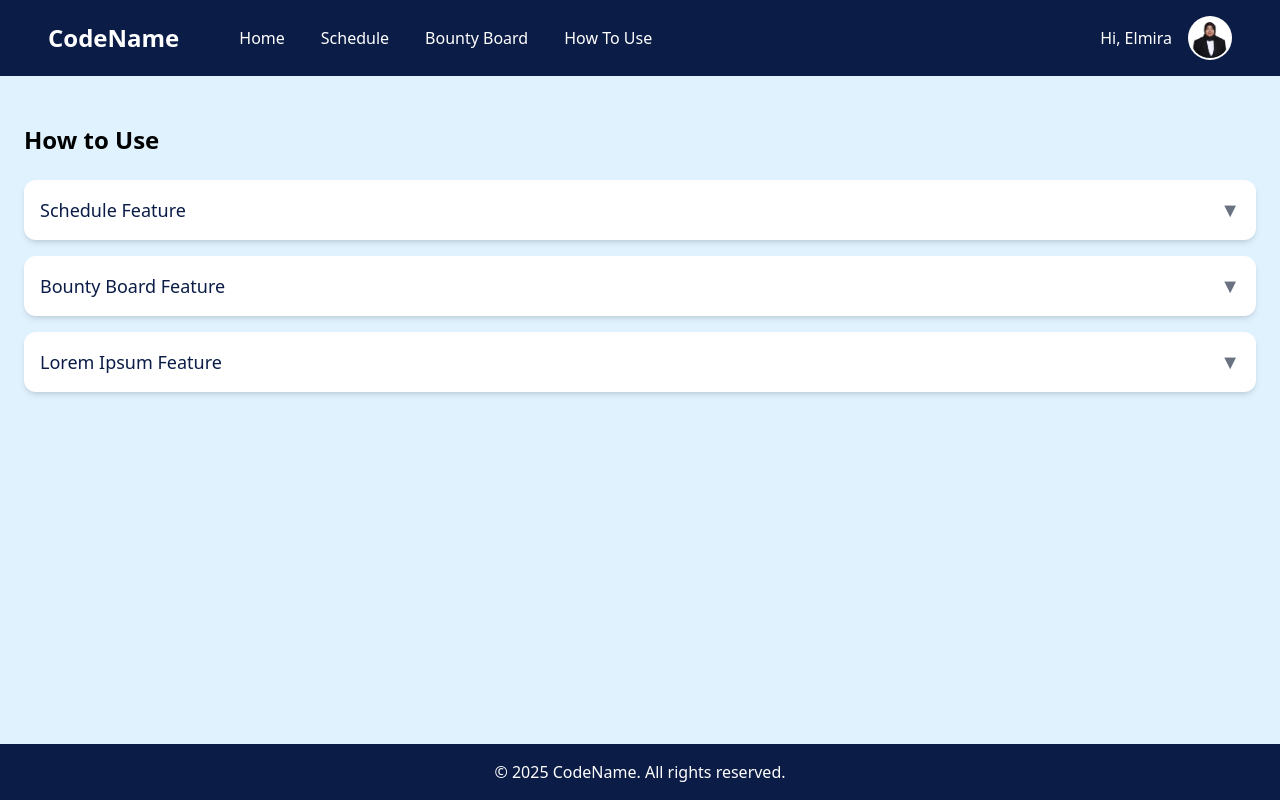
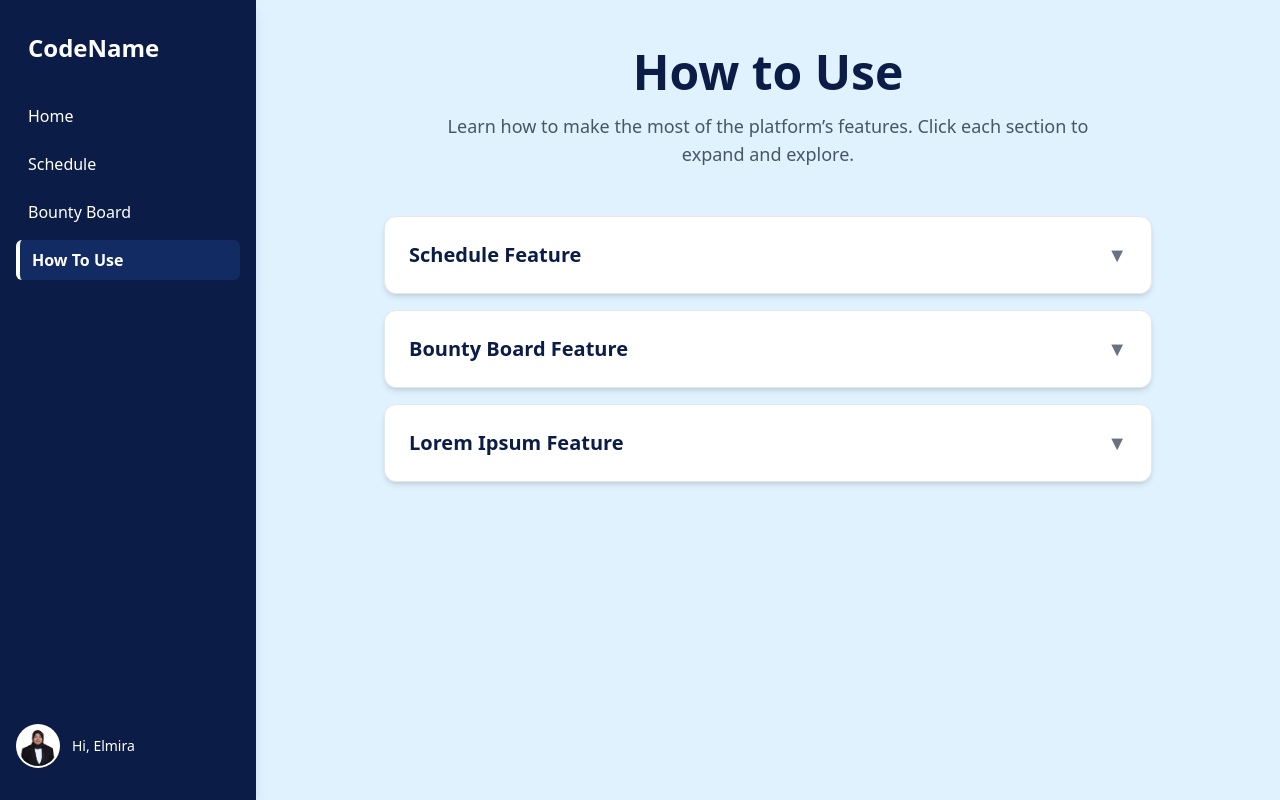
Before and after one commit to fzikrii/capstone-project, a React (Vite) app in the folder capstone-client/: page /howtouse in a window 1280 px wide. Built offline with nearby package versions, Linux system fonts and the light colour scheme.

Commit message:
Update Howtouse.jsx

```diff
--- a/capstone-client/src/pages/Howtouse.jsx
+++ b/capstone-client/src/pages/Howtouse.jsx
@@ -4,6 +4,7 @@ import profileImg from "../assets/profile.jpg";
 
 const Howtouse = () => {
   const [openIndex, setOpenIndex] = useState(null);
+  const [activeItem, setActiveItem] = useState("How To Use");
 
   const toggleCard = (index) => {
     setOpenIndex(openIndex === index ? null : index);
@@ -27,27 +28,52 @@ const Howtouse = () => {
     },
   ];
 
+  const SidebarItem = ({ label, to, isActive }) => (
+    <Link
+      to={to}
+      onClick={() => setActiveItem(label)}
+      className={`block px-3 py-2 rounded-md cursor-pointer transition-colors ${
+        isActive
+          ? "bg-[#122b63] border-l-4 border-white text-white font-semibold"
+          : "hover:text-gray-300 text-white"
+      }`}
+    >
+      {label}
+    </Link>
+  );
+
   return (
-    <div className="min-h-screen flex flex-col relative overflow-hidden">
-      {/* Navbar */}
-      <nav className="bg-[#0B1C47] text-white px-6 py-4 shadow-md relative z-10">
-        <div className="w-full flex justify-between items-center px-6">
-          <div className="flex items-center space-x-9">
-            <h1 className="text-2xl font-bold">CodeName</h1>
-            <p className="hover:text-gray-300 cursor-pointer ml-6">Home</p>
-            <Link to="/schedule" className="hover:text-gray-300">
-              Schedule
-            </Link>
-            <p className="hover:text-gray-300 cursor-pointer">Bounty Board</p>
-            <p className="hover:text-gray-300 cursor-pointer">How To Use</p>
+    <div className="min-h-screen flex bg-sky-100">
+      {/* Sidebar */}
+      <aside className="w-64 bg-[#0B1C47] text-white flex flex-col justify-between py-8 px-4 shadow-lg">
+        <div>
+          <h1 className="text-2xl font-bold mb-8 px-3">CodeName</h1>
+          <nav className="space-y-2">
+            <SidebarItem
+              label="Home"
+              to="/projectboard"
+              isActive={activeItem === "Home"}
+            />
+            <SidebarItem
+              label="Schedule"
+              to="/schedule"
+              isActive={activeItem === "Schedule"}
+            />
+            <SidebarItem
+              label="Bounty Board"
+              to="/bountyboard"
+              isActive={activeItem === "Bounty Board"}
+            />
+            <SidebarItem
+              label="How To Use"
+              to="/howtouse"
+              isActive={activeItem === "How To Use"}
+            />
+          </nav>
         </div>
 
-          {/* Profile*/}
-          <ul className="flex items-center space-x-4">
-            <li>
-              <p className="hover:text-gray-300">Hi, Elmira</p>
-            </li>
-            <li>
+        {/* Profile */}
+        <div className="flex items-center space-x-3 mt-6">
           <div className="p-[2px] bg-white rounded-full">
             <img
               src={profileImg}
@@ -55,26 +81,32 @@ const Howtouse = () => {
               className="w-10 h-10 rounded-full object-cover"
             />
           </div>
-            </li>
-          </ul>
+          <p className="text-sm">Hi, Elmira</p>
         </div>
-      </nav>
+      </aside>
 
       {/* Main Content */}
-      <main className="flex-1 px-6 py-12 bg-sky-100 relative z-10">
-        <h2 className="text-2xl font-semibold mb-6">How to Use</h2>
+      <main className="flex-1 px-10 py-12">
+        <div className="text-center mb-12">
+          <h1 className="text-4xl lg:text-5xl font-extrabold text-[#0B1C47] mb-4">
+            How to Use
+          </h1>
+          <p className="text-lg text-gray-600 max-w-2xl mx-auto">
+            Learn how to make the most of the platform’s features. Click each section to expand and explore.
+          </p>
+        </div>
 
-        <div className="space-y-4">
+        <div className="space-y-4 max-w-3xl mx-auto">
           {guides.map((guide, index) => (
             <div
               key={index}
-              className="bg-white rounded-xl shadow-md p-4 transition-all duration-200"
+              className="bg-white rounded-xl shadow-md p-6 border border-gray-200 transition-all duration-200"
             >
               <div
                 className="flex justify-between items-center cursor-pointer"
                 onClick={() => toggleCard(index)}
               >
-                <h3 className="text-lg font-medium text-[#0B1C47]">
+                <h3 className="text-xl font-semibold text-[#0B1C47]">
                   {guide.title}
                 </h3>
                 <span className="text-gray-500 text-xl">
@@ -83,17 +115,12 @@ const Howtouse = () => {
               </div>
 
               {openIndex === index && (
-                <p className="mt-3 text-gray-700 text-sm">{guide.content}</p>
+                <p className="mt-4 text-gray-700 text-sm">{guide.content}</p>
               )}
             </div>
           ))}
         </div>
       </main>
-
-      {/* Footer */}
-      <footer className="bg-[#0B1C47] text-white text-center py-4 relative z-10">
-        <p>&copy; {new Date().getFullYear()} CodeName. All rights reserved.</p>
-      </footer>
     </div>
   );
 };
```
Lines whose indentation alone changed are shown as unchanged.
